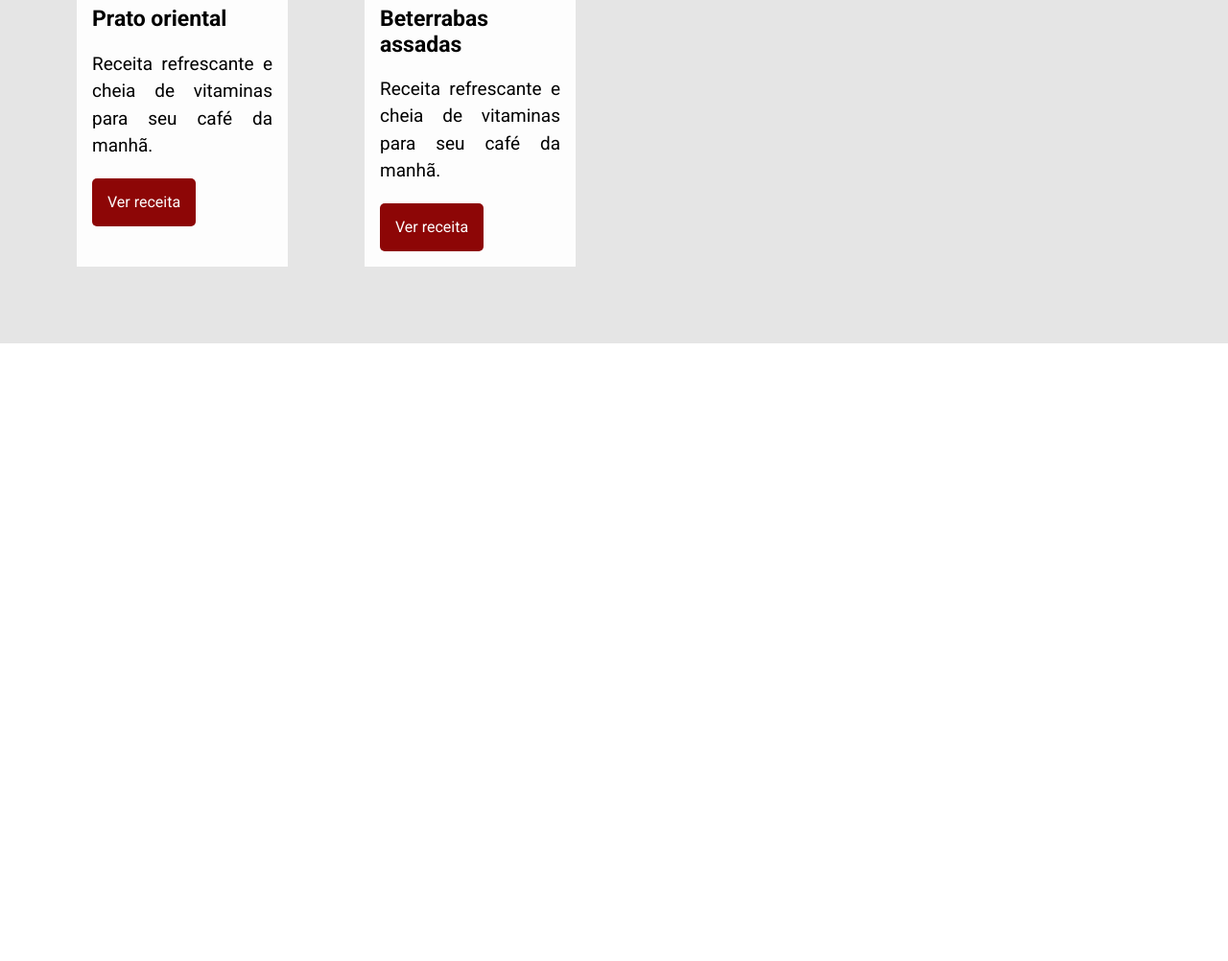
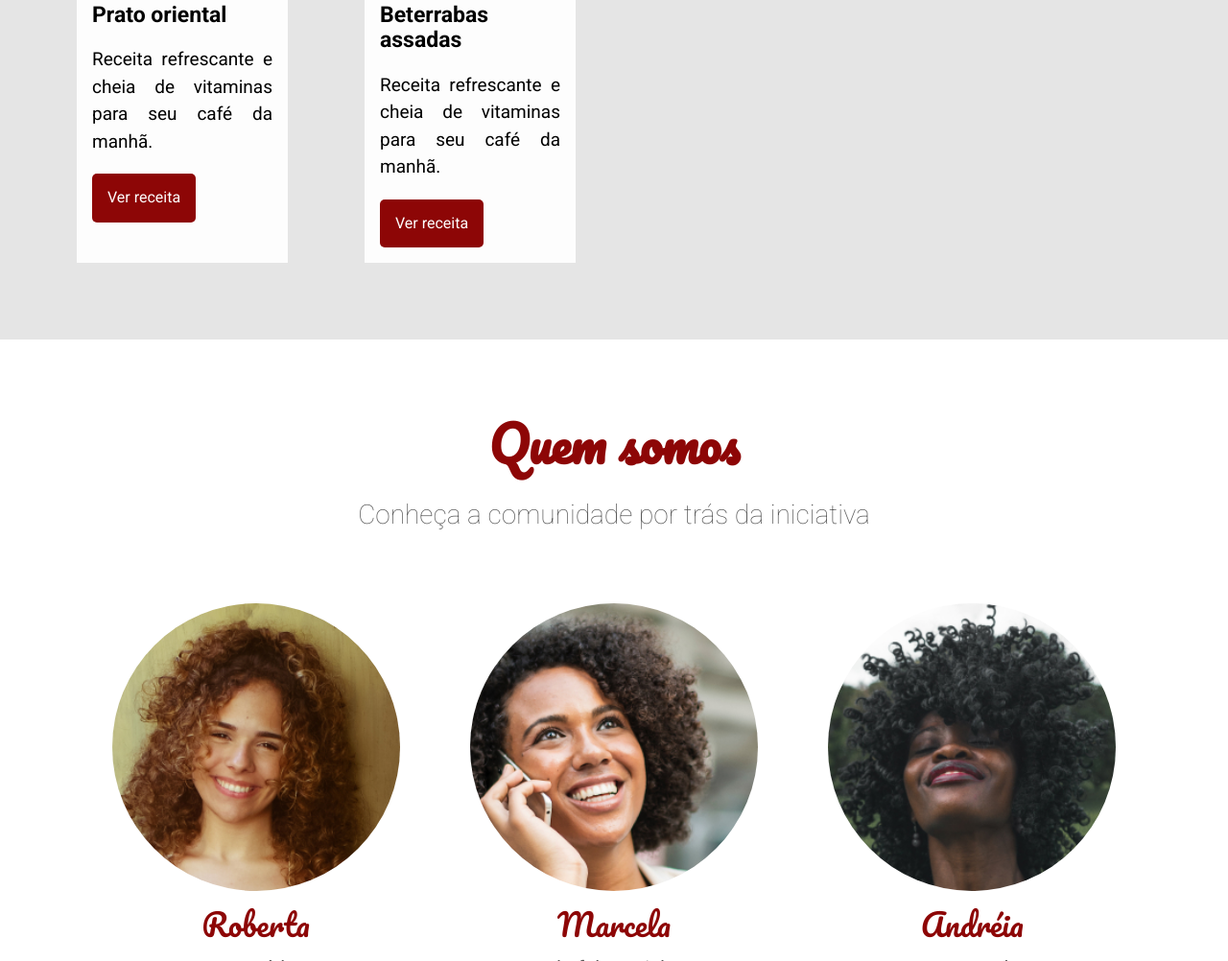
Before and after one commit to Louissilver/arquitetutacss_alura, a plain HTML site: page index.html in a window 1280 px wide. Shown: the part 1798-2800 px from the top of the page at 96% size. Before the commit the page ends 2156 px from the top, so only its background shows below. Drawn offline with Linux system fonts and the light colour scheme.

Commit message:
Criação e estilização do quem somos

```diff
--- a/assets/css/banner/banner-imagem.css
+++ b/assets/css/banner/banner-imagem.css
@@ -1,4 +1,5 @@
 .banner__imagem{
+	background: url('../../img/banner.jpg') no-repeat center / cover;
 	height: calc(100vh - 72px);
 	width: 100%;
 }
--- a/assets/css/banner/banner-titulo.css
+++ b/assets/css/banner/banner-titulo.css
@@ -1,12 +1,12 @@
 .banner__titulo {
+	color: #fdfdfd;
 	font-family: Pacifico, cursive;
-	color: #fdfdfd;
 	font-size: 5.0625rem;
+	left: 50%;
 	position: absolute;
-	left: 50%;
+	text-align: center;
 	text-shadow: 0 4px 4px rgba(0, 0, 0, 0.75);
 	top: 50%;
-	text-align: center;
 	transform: translate(-50%, -50%);
 	width: 100%;
 }
--- /dev/null
+++ b/assets/css/pessoa/pessoa-funcao.css
@@ -0,0 +1,5 @@
+.pessoa__funcao {
+	color: #595959;
+	font-size: 1.25rem;
+	text-transform: lowercase;
+}
--- /dev/null
+++ b/assets/css/pessoa/pessoa-imagem.css
@@ -0,0 +1,23 @@
+.pessoa__imagem {
+	background: red;
+	background-position: center;
+	background-repeat: no-repeat;
+	background-size: cover;
+	border-radius: 100%;
+	height: 300px;
+	width: 300px;
+}
+
+.pessoa__imagem--roberta {
+	background-image: url('../../img/pessoas/roberta.jpg');
+
+}
+
+.pessoa__imagem--marcela {
+	background-image: url('../../img/pessoas/marcela.jpg');
+
+}
+
+.pessoa__imagem--andreia {
+	background-image: url('../../img/pessoas/andreia.jpg');
+}
--- /dev/null
+++ b/assets/css/pessoa/pessoa-nome.css
@@ -0,0 +1,6 @@
+.pessoa__nome {
+	color: #8d0606;
+	font-family: Pacifico, cursive;
+	font-size: 2rem;
+	margin: 1rem 0;
+}
--- /dev/null
+++ b/assets/css/pessoa/pessoa.css
@@ -0,0 +1,4 @@
+.pessoa{
+	display: flex;
+	flex-direction: column;
+}
--- /dev/null
+++ b/assets/css/pessoas.css
@@ -0,0 +1,5 @@
+.pessoas {
+	display: flex;
+	justify-content: space-around;
+	padding-top: 3rem;
+}
--- /dev/null
+++ b/assets/css/quemSomos/quemSomos-descricao.css
@@ -0,0 +1,5 @@
+.quem-somos__descricao {
+	color: #595959;
+	font-size: 1.75rem;
+	font-weight: 100;
+}
--- /dev/null
+++ b/assets/css/quemSomos/quemSomos-titulo.css
@@ -0,0 +1,6 @@
+.quem-somos__titulo {
+	color: #8d0606;
+	font-family: Pacifico, cursive;
+	font-size: 3.1875rem;
+	margin-bottom: 1rem;
+}
--- /dev/null
+++ b/assets/css/quemSomos/quemSomos.css
@@ -0,0 +1,4 @@
+.quem-somos {
+	padding: 5rem;
+	text-align: center;
+}
--- a/assets/css/sobre/sobre.css
+++ b/assets/css/sobre/sobre.css
@@ -1,4 +1,4 @@
 .sobre {
+	padding: 2.5rem;
 	text-align: center;
-	padding: 2.5rem;
 }
--- a/index.html
+++ b/index.html
@@ -26,6 +26,14 @@
 		<link href="./assets/css/receita/receita-descricao.css" rel="stylesheet" />
 		<link href="./assets/css/receita/receita-imagem.css" rel="stylesheet" />
 		<link href="./assets/css/receita/receita-titulo.css" rel="stylesheet" />
+		<link href="./assets/css/quemSomos/quemSomos.css" rel="stylesheet" />
+		<link href="./assets/css/quemSomos/quemSomos-descricao.css" rel="stylesheet" />
+		<link href="./assets/css/quemSomos/quemSomos-titulo.css" rel="stylesheet" />
+		<link href="./assets/css/pessoas.css" rel="stylesheet" />
+		<link href="./assets/css/pessoa/pessoa.css" rel="stylesheet" />
+		<link href="./assets/css/pessoa/pessoa-funcao.css" rel="stylesheet" />
+		<link href="./assets/css/pessoa/pessoa-imagem.css" rel="stylesheet" />
+		<link href="./assets/css/pessoa/pessoa-nome.css" rel="stylesheet" />
 	</head>
 
 	<body>
@@ -41,7 +49,7 @@
 			</nav>
 		</header>
 		<section class="banner">
-			<img class="banner__imagem" src="./assets/img/banner.jpg"/>
+			<div class="banner__imagem"></div>
 			<h2 class="banner__titulo">Reaproveite melhor os alimentos!</h2>
 		</section>
 		<section class="sobre">
@@ -98,5 +106,26 @@
 				</div>
 			</div>
 		</section>
+		<section class="quem-somos">
+			<h3 class="quem-somos__titulo">Quem somos</h3>
+			<p class="quem-somos__descricao">Conheça a comunidade por trás da iniciativa</p>
+			<div class="pessoas">
+				<div class="pessoa">
+					<div class="pessoa__imagem pessoa__imagem--roberta"></div>
+					<span class="pessoa__nome">Roberta</span>
+					<span class="pessoa__funcao">Conteúdo</span>
+				</div>
+				<div class="pessoa">
+					<div class="pessoa__imagem pessoa__imagem--marcela"></div>
+					<span class="pessoa__nome">Marcela</span>
+					<span class="pessoa__funcao">Chef de cozinha</span>
+				</div>
+				<div class="pessoa">
+					<div class="pessoa__imagem pessoa__imagem--andreia"></div>
+					<span class="pessoa__nome">Andréia</span>
+					<span class="pessoa__funcao">Pequena Produtora</span>
+				</div>
+			</div>
+		</section>
 	</body>
 </html>
```
